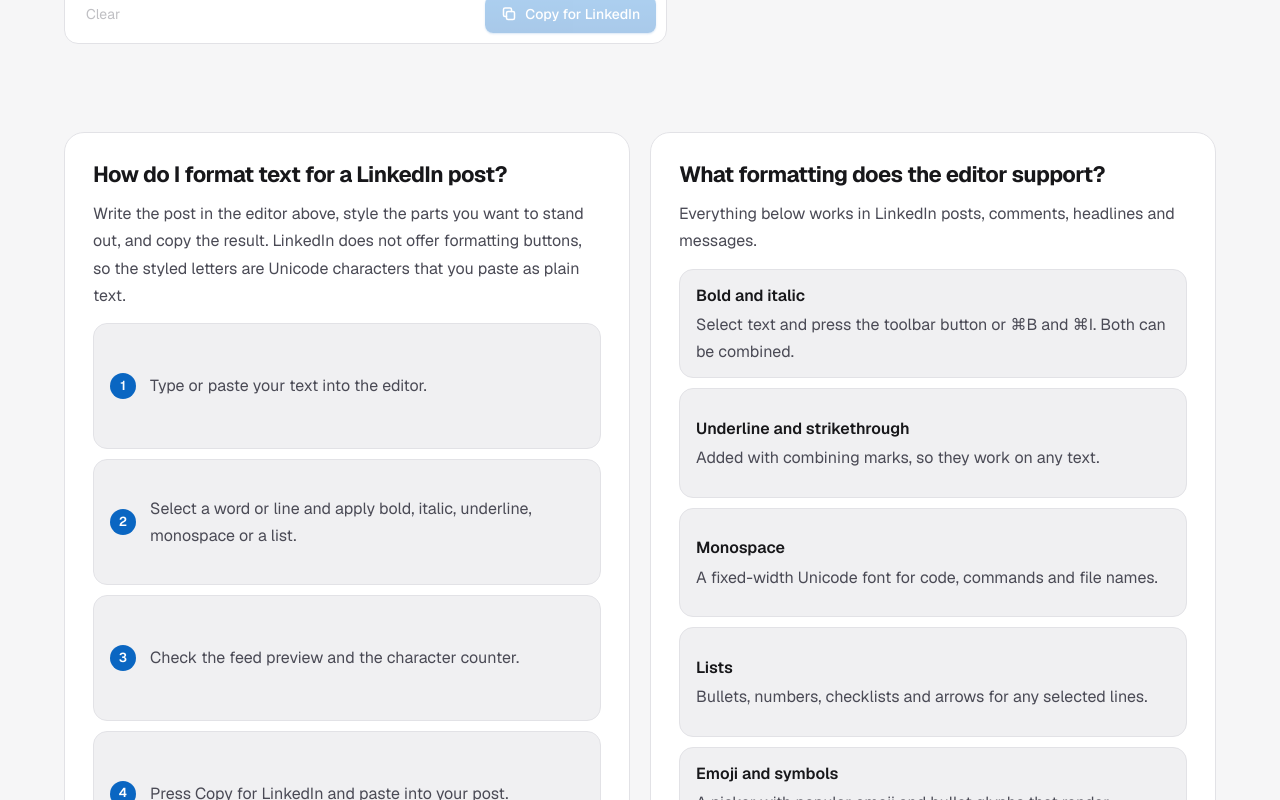
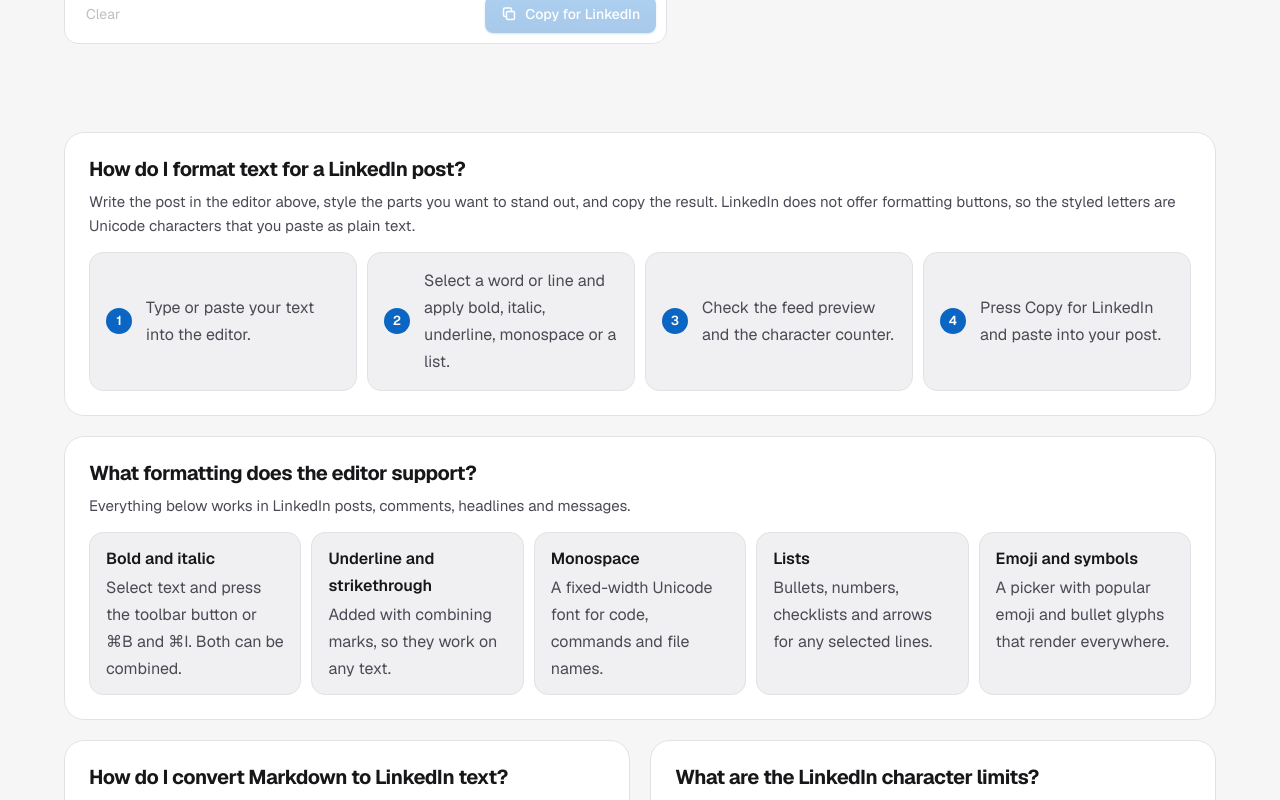
Before and after one commit to valyefimov/linkedIn-text-formatter, a Next.js app: page / in a window 1280 px wide. Shown: the part 880-1680 px from the top of the page. Built offline with nearby package versions, Linux system fonts and the light colour scheme.

Commit message:
style(content): make the guide compact with rows of step and style cards

```diff
--- a/src/components/Guide.tsx
+++ b/src/components/Guide.tsx
@@ -34,7 +34,7 @@
 
 export const Guide = () => (
   <article className={`${styles.prose} ${styles.wide}`} aria-labelledby="guide-title">
-    <section className={styles.panel}>
+    <section className={`${styles.panel} ${styles.span}`}>
       <h2 id="guide-title">How do I format text for a LinkedIn post?</h2>
       <p>
         Write the post in the editor above, style the parts you want to stand out, and copy the result. LinkedIn does not
@@ -47,7 +47,7 @@
         <li>Press Copy for LinkedIn and paste into your post.</li>
       </ol>
     </section>
-    <section className={styles.panel}>
+    <section className={`${styles.panel} ${styles.span}`}>
       <h2>What formatting does the editor support?</h2>
       <p>Everything below works in LinkedIn posts, comments, headlines and messages.</p>
       <dl className={styles.definitions}>
--- a/src/components/Prose.module.css
+++ b/src/components/Prose.module.css
@@ -335,26 +335,38 @@
 .panel {
   display: flex;
   flex-direction: column;
-  padding: 28px;
+  padding: 24px;
   border: 1px solid var(--border);
   border-radius: 20px;
   background: var(--surface);
 }
 
 .panel h2 {
-  font-size: 22px;
+  margin-bottom: 8px;
+  font-size: 20px;
+}
+
+.panel > p {
+  font-size: 15px;
+  line-height: 1.6;
 }
 
 .panel > p:last-child {
   margin-bottom: 0;
 }
 
-/* Inner lists stretch to the panel height so neighbouring panels line up. */
+/* Steps and supported styles run as compact rows of cards across the panel. */
 .panel > .steps,
 .panel > .definitions {
-  flex: 1;
-  grid-auto-rows: 1fr;
   margin-bottom: 0;
+}
+
+.panel > .steps {
+  grid-template-columns: repeat(auto-fit, minmax(220px, 1fr));
+}
+
+.panel > .definitions {
+  grid-template-columns: repeat(auto-fit, minmax(210px, 1fr));
 }
 
 .panel .steps li,
@@ -363,15 +375,10 @@
   background: var(--surface-2);
 }
 
-.panel .definitions div {
-  display: flex;
-  flex-direction: column;
-  justify-content: center;
-}
-
 .panel .steps li {
   display: flex;
   align-items: center;
+  min-height: 72px;
 }
 
 .panel .steps li::before {
```
